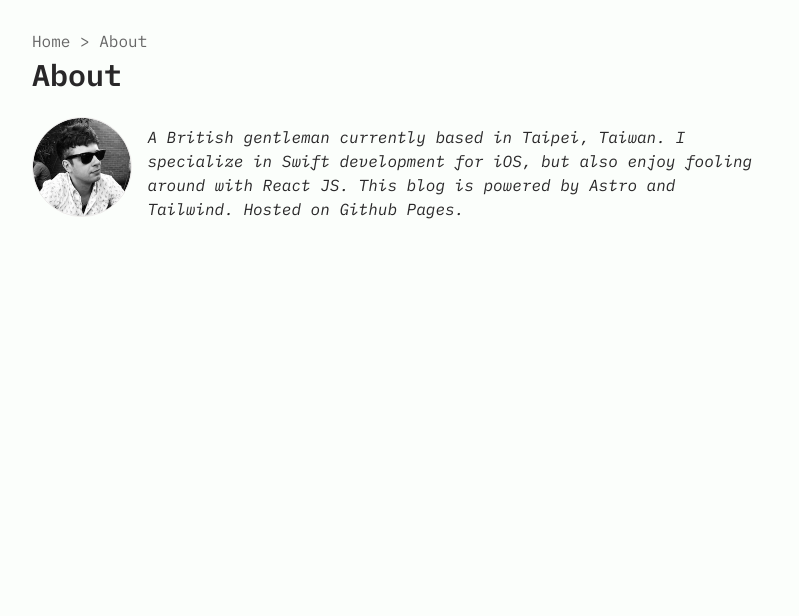
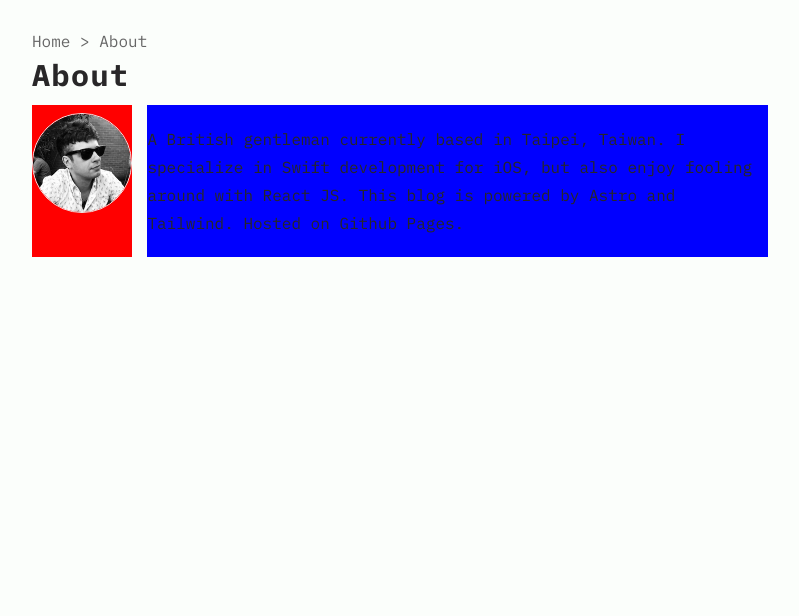
Before and after one commit to kekearifblog/kekearifblog.github.io, an Astro site: page /about in a window 1280 px wide. Shown: the part 108-724 px from the top of the page, without its empty margins (240-1039 px from the left). Built offline with nearby package versions, Linux system fonts and the light colour scheme; Astro itself is replaced by a stand-in of ours.

Commit message:
refactor about

```diff
--- a/src/layouts/About.astro
+++ /dev/null
@@ -1,69 +0,0 @@
----
-import Breadcrumbs from "@components/Breadcrumbs.astro";
-
-export interface Props {
-  pageTitle: string;
-  pageDesc?: string;
-}
-
-const { pageTitle, pageDesc } = Astro.props;
----
-
-<Breadcrumbs />
-<main id="main-content">
-  <h1>{pageTitle}</h1>
-  <br>
-  <div class="bio-container">
-    <div class="bio-image">
-        <img src="/assets/profile.png"/>
-    </div>
-    <div class="spacer" />
-    <div>
-        <p>{pageDesc}</p>
-    </div>
-  </div>
-  <slot />
-</main>
-
-<style>
-  #main-content {
-    @apply mx-auto w-full max-w-3xl px-4 pb-12;
-  }
-  #main-content h1 {
-    @apply text-2xl font-semibold sm:text-3xl;
-  }
-  #main-content p {
-    @apply mt-2 mb-6 italic;
-  }
-  .bio-container {
-    display: flex;
-  }
-  .spacer {
-    width: 50px;
-  }
-  img {
-    border-radius: 100%;
-    width: 100px;
-    height: 100px;
-    border: 1.4px solid;
-    @apply border-skin-line
-  }
-  .bio-image {
-    flex-shrink: 0;
-    width: 100px;
-  }
-  /* Mobile Styles */
-  @media only screen and (max-width: 400px) {
-    .bio-image {
-      display: block;
-      margin-left: auto;
-      margin-right: auto;
-    }
-    .spacer {
-      width: 70px;
-    }
-    .bio-container {
-      flex-direction: column;
-    }
-  }
-</style>
--- a/src/layouts/AboutLayout.astro
+++ b/src/layouts/AboutLayout.astro
@@ -21,8 +21,52 @@ const { frontmatter } = Astro.props;
   <main id="main-content">
     <section id="about" class="prose mb-28 max-w-3xl prose-img:border-0">
       <h1 class="text-2xl tracking-wider sm:text-3xl">{frontmatter.title}</h1>
-      <slot />
+      <div class="bio-container">
+        <div class="bio-image-container">
+            <img class="bio-image" src="/assets/profile.png"/>
+        </div>
+        <div class="spacer" />
+        <div style="background: blue;">
+          <slot />
+        </div>
+      </div>
     </section>
   </main>
   <Footer />
 </Layout>
+
+<style>
+  .bio-container {
+    display: flex;
+  }
+  .spacer {
+    width: 50px;
+  }
+  .bio-image-container {
+    flex-shrink: 0;
+    width: 100px;
+    background: red;
+  }
+  .bio-image {
+    border-radius: 100%;
+    width: 100px;
+    height: 100px;
+    border: 1.4px solid;
+    @apply border-skin-line
+  }
+  /* Mobile Styles */
+  @media only screen and (max-width: 400px) {
+    .bio-image {
+      display: block;
+      margin-left: auto;
+      margin-right: auto;
+    }
+    .spacer {
+      width: 70px;
+    }
+    .bio-container {
+      flex-direction: column;
+      align-items: flex-start;
+    }
+  }
+</style>
--- a/src/pages/about.astro
+++ /dev/null
@@ -1,13 +0,0 @@
----
-import Header from "@components/Header.astro";
-import Footer from "@components/Footer.astro";
-import Layout from "@layouts/Layout.astro";
-import About from "@layouts/About.astro";
-import { SITE } from "@config";
----
-
-<Layout title={`Tags | ${SITE.title}`}>
-  <Header activeNav="about" />
-  <About pageTitle="About" pageDesc = "A British gentleman currently based in Taipei, Taiwan. I specialize in Swift development for iOS, but also enjoy fooling around with React JS. This blog is powered by Astro and Tailwind. Hosted on Github Pages."/>
-  <Footer />
-</Layout>
--- /dev/null
+++ b/src/pages/about.md
@@ -0,0 +1,6 @@
+---
+layout: ../layouts/AboutLayout.astro
+title: "About"
+---
+
+A British gentleman currently based in Taipei, Taiwan. I specialize in Swift development for iOS, but also enjoy fooling around with React JS. This blog is powered by Astro and Tailwind. Hosted on Github Pages.
```
